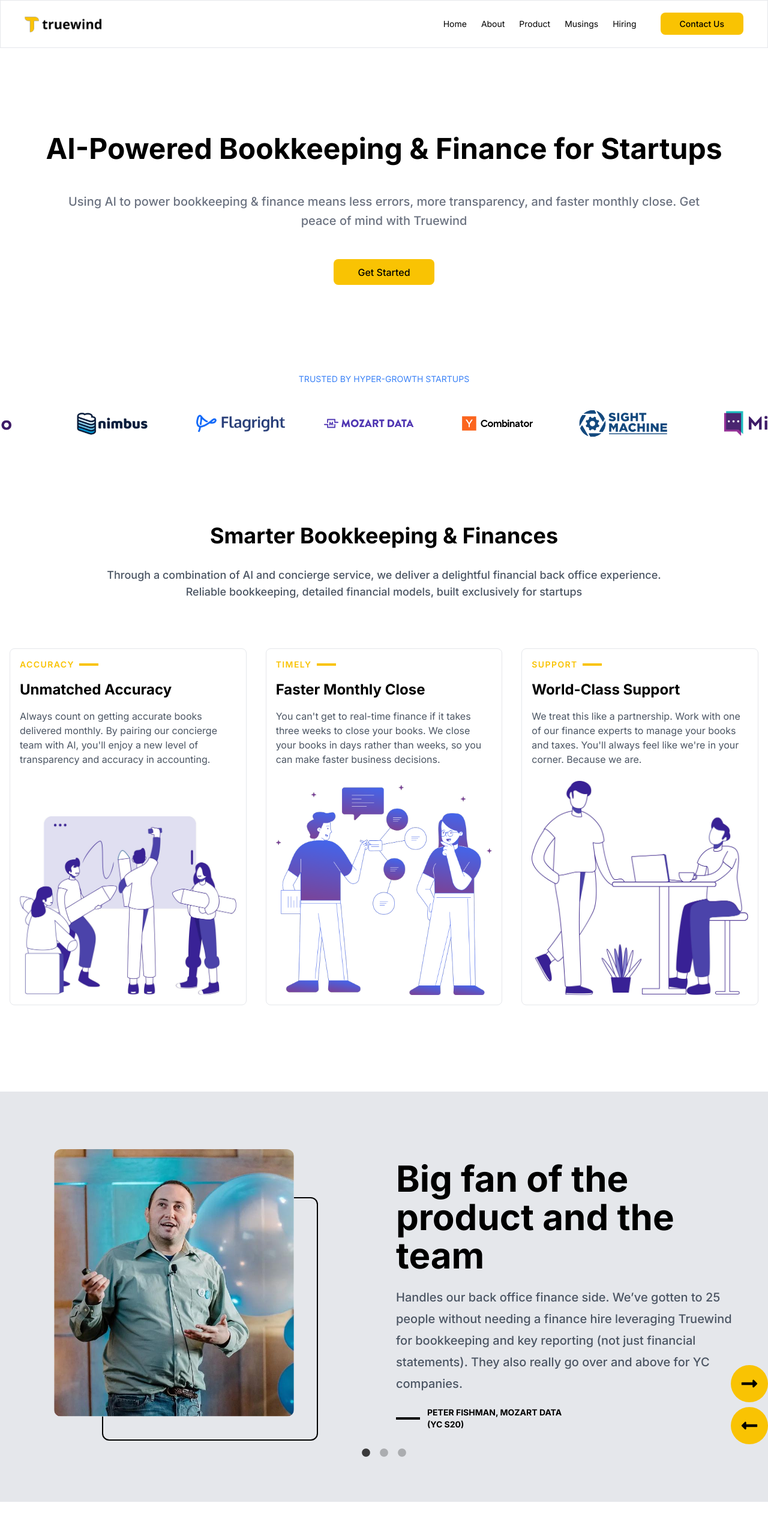
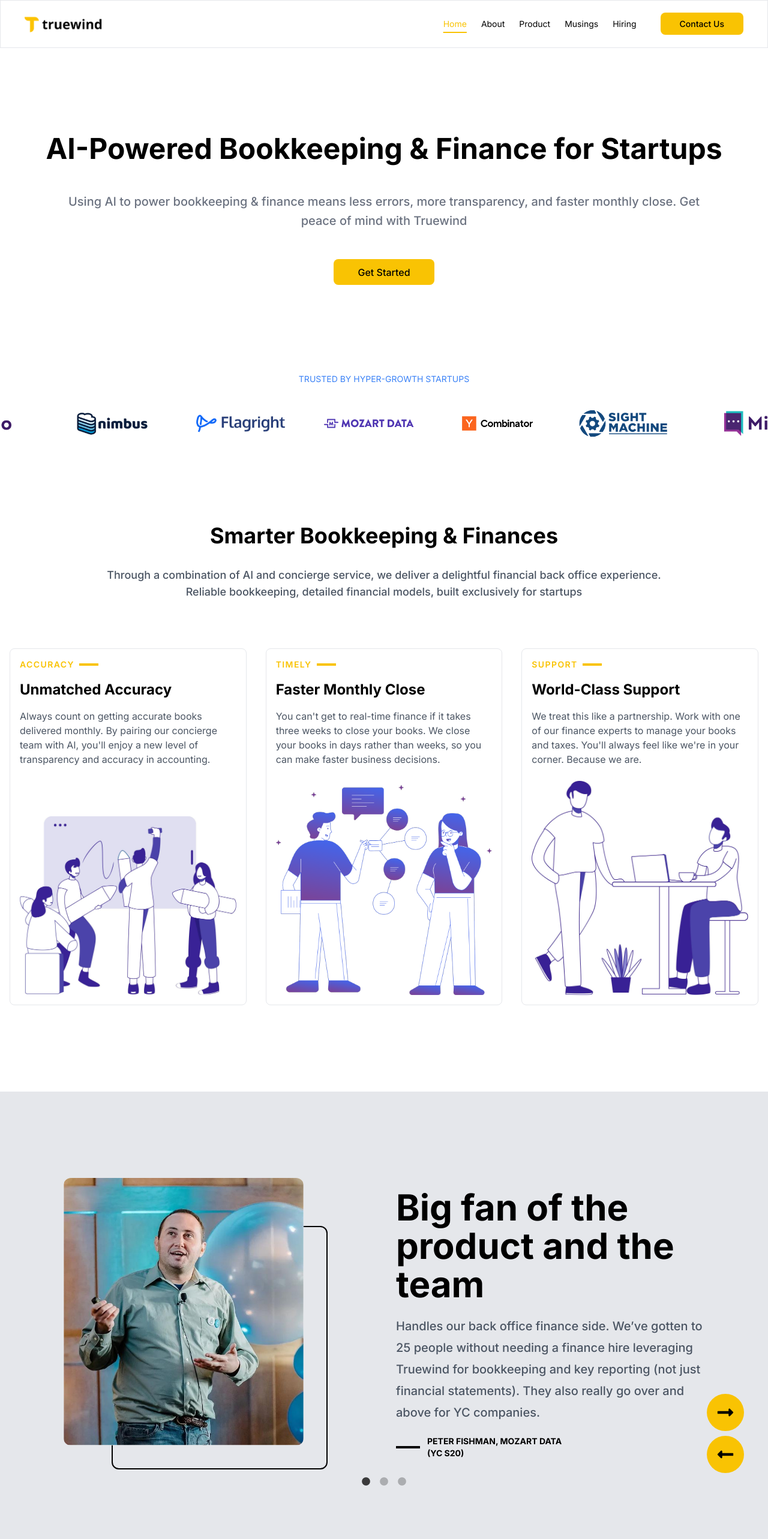
Before and after one commit to hqasmei/web-app-clones, a Next.js app: page /truewind in a window 1280 px wide. Shown: the top 2566 px of the page at 60% size. Built offline with nearby package versions, Linux system fonts and the light colour scheme.

Commit message:
Made carousal responsive, made header sticky, switched logo from svg back to png update footer.

```diff
--- a/src/components/slayerai/coming-soon.tsx
+++ b/src/components/slayerai/coming-soon.tsx
@@ -1,7 +1,7 @@
 import React from "react";
 import Link from "next/link";
 import Image from "next/image";
-import ComingSoonBg from "../../../public/slayerai/coming-soon.svg";
+import ComingSoonBg from "@/public/slayerai/coming-soon.svg";
 
 const ComingSoon = () => {
   return (
--- a/src/components/slayerai/header.tsx
+++ b/src/components/slayerai/header.tsx
@@ -3,7 +3,7 @@
 import React, { useState } from "react";
 import Link from "next/link";
 import Image from "next/image";
-import Logo from "../../../public/slayerai/logo.svg";
+import Logo from "@/public/slayerai/logo.svg";
 
 import { useScrollPosition } from "@/hooks/useScrollPosition";
 
--- a/src/components/truewind/featured.tsx
+++ b/src/components/truewind/featured.tsx
@@ -10,7 +10,7 @@ const Featured = () => {
     <div className="flex flex-col items-center justify-center space-y-56 py-52">
       <div className="flex flex-col items-center space-y-6">
         <span className="font-semibold tracking-widest"> FEATURED BY</span>
-        <div className="flex flex-row space-x-6">
+        <div className="flex flex-col space-y-5 md:flex-row md:space-x-6">
           <Image src={Featured1} alt="" width={250} height={150} />
           <Image src={Featured2} alt="" width={250} height={150} />
           <Image src={Featured3} alt="" width={250} height={150} />
--- a/src/components/truewind/footer.tsx
+++ b/src/components/truewind/footer.tsx
@@ -1,7 +1,96 @@
-import React from 'react'
+"use client"
+import React from "react";
 
-const Footer = () => {
-  return <footer className="bg-[#ECF0F2] h-80"></footer>;
-}
+import Link from "next/link";
+import Image from "next/image";
+
+import Logo from "@/public/truewind/logo.png";
+import { navItems } from "@/utils/constants";
+import { IoLogoLinkedin, IoLogoTwitter } from "react-icons/io";
+
+import { usePathname } from "next/navigation";
+
+const Footer = () =>
+{
+  const pathname = usePathname();
+  return (
+    <footer className="bg-[#ECF0F2]">
+      <div className="mx-auto px-10 md:max-w-7xl">
+        <div className="flex flex-row justify-between pb-24 pt-36">
+          <div>
+            <Image src={Logo} alt="" width={130} height={130} />
+          </div>
+          <div className="flex flex-col space-y-3 text-sm md:pr-24">
+            <span className="font-bold tracking-widest">TRUEWIND</span>
+            {navItems.map((item, idx) => (
+              <Link
+                key={idx}
+                href={item.path}
+                className={
+                  pathname == item.path
+                    ? "duration-400 text-[#F9C303] transition hover:text-[#F9C303]"
+                    : "duration-400 transition hover:text-[#F9C303]"
+                }
+              >
+                {item.name}
+              </Link>
+            ))}
+          </div>
+        </div>
+        <div className="flex flex-row justify-between pb-10 text-sm">
+          <div className="flex flex-row items-center justify-center space-x-2">
+            <Link href="" className="group">
+              <div className="relative pb-2 pr-2">
+                <div className="duration-400 absolute inset-0 left-1 top-1 z-0 rounded-full border-2 border-black transition group-hover:border-[#F9C303]" />
+                <div className="relative rounded-full bg-[#F9C303]  p-2">
+                  <IoLogoLinkedin size={20} />
+                </div>
+              </div>
+            </Link>
+
+            <Link href="" className="group">
+              <div className="relative pb-2 pr-2">
+                <div className="duration-400 absolute inset-0 left-1 top-1 z-0 rounded-full border-2 border-black transition group-hover:border-[#F9C303]" />
+                <div className="relative rounded-full bg-[#F9C303]  p-2">
+                  <IoLogoTwitter size={20} />
+                </div>
+              </div>
+            </Link>
+          </div>
+          <div className="flex flex-row items-center justify-center space-x-1">
+            <Link
+              href=""
+              className="duration-400 transition hover:text-[#F9C303]"
+            >
+              Terms of Service
+            </Link>
+            <span>|</span>
+            <Link
+              href=""
+              className="duration-400 transition hover:text-[#F9C303]"
+            >
+              Privacy Policy
+            </Link>
+          </div>
+          <div className="flex flex-row items-center justify-center space-x-1">
+            <Link
+              href=""
+              className="duration-400 transition hover:text-[#F9C303]"
+            >
+              Preserve our mountains 🏔
+            </Link>
+            <span>|</span>
+            <Link
+              href=""
+              className="duration-400 transition hover:text-[#F9C303]"
+            >
+              Basketball is life 🏀
+            </Link>
+          </div>
+        </div>
+      </div>
+    </footer>
+  );
+};
 
 export default Footer;
--- a/src/components/truewind/header.tsx
+++ b/src/components/truewind/header.tsx
@@ -1,12 +1,17 @@
+"use client";
 import React from "react";
 import Link from "next/link";
 import Image from "next/image";
 
-import Logo from "../../../public/truewind/logo.svg";
+import Logo from "@/public/truewind/logo.png";
+import { navItems } from "@/utils/constants";
+
+import { usePathname } from "next/navigation";
 
 const Header = () => {
+  const pathname = usePathname();
   return (
-    <header className="flex h-20 items-center  border bg-white text-black">
+    <header className="sticky top-0 z-50 flex h-20 items-center border bg-white text-black">
       <div className="mx-auto flex w-full flex-row items-center justify-between px-10 md:max-w-7xl">
         <div>
           <Image src={Logo} alt="" width={130} height={130} />
@@ -14,11 +19,19 @@ const Header = () => {
 
         <div className="flex flex-row space-x-10 text-sm">
           <div className="flex flex-row space-x-6">
-            <Link href="/truewind">Home</Link>
-            <Link href="/truewind">About</Link>
-            <Link href="/truewind">Product</Link>
-            <Link href="/truewind">Musings</Link>
-            <Link href="/truewind">Hiring</Link>
+            {navItems.map((item, idx) => (
+              <Link
+                key={idx}
+                href={item.path}
+                className={
+                  pathname == item.path
+                    ? "text-[#F9C303] underline decoration-2 underline-offset-8"
+                    : "hover:text-[#F9C303] hover:underline hover:decoration-2 hover:underline-offset-8"
+                }
+              >
+                {item.name}
+              </Link>
+            ))}
           </div>
 
           <div>
--- a/src/components/truewind/testimonials.tsx
+++ b/src/components/truewind/testimonials.tsx
@@ -27,13 +27,13 @@ const Testimonials = () => {
   };
 
   return (
-    <section className="bg-gray-200 py-24">
-      <div className="relative mx-auto max-w-7xl">
-        <Slider {...settings} ref={sliderRef} className="relative">
+    <section className="bg-gray-200 py-36">
+      <div className="relative mx-auto px-8 md:max-w-7xl">
+        <Slider {...settings} ref={sliderRef} className="relative pb-12 md:pb-0">
           {testimonials.map((testimonial, idx) => (
             <div key={idx}>
-              <div className="flex flex-row items-center space-x-10 justify-center">
-                <div className="flex w-1/2 items-center justify-center">
+              <div className="flex flex-col items-center justify-center space-y-10 md:flex-row md:space-x-10 md:space-y-0">
+                <div className="flex items-center justify-center md:w-1/2">
                   <div className="relative pb-10 pr-10">
                     <div className="absolute inset-0 left-20 top-20 z-0 rounded-xl border-2 border-black" />
                     <Image
@@ -46,11 +46,11 @@ const Testimonials = () => {
                   </div>
                 </div>
 
-                <div className="flex w-1/2 flex-col space-y-5">
-                  <span className="text-6xl font-bold leading-[4rem]">
+                <div className="flex flex-col space-y-5 md:w-1/2">
+                  <span className="text-4xl font-bold md:text-6xl md:leading-[4rem]">
                     {testimonial.quote}
                   </span>
-                  <span className="pr-12 text-xl font-medium leading-9 text-gray-600">
+                  <span className="text-xl font-medium leading-9 text-gray-600 md:pr-12">
                     {testimonial.description}
                   </span>
                   <div className="flex flex-row items-center space-x-3">
@@ -67,7 +67,7 @@ const Testimonials = () => {
           ))}
         </Slider>
 
-        <div className="absolute bottom-0 right-0 flex flex-col space-y-2">
+        <div className="absolute -bottom-10 md:bottom-0 flex flex-row-reverse md:right-10 md:flex-col md:space-y-2 ">
           <button
             className="rounded-full bg-[#F9C303] p-4"
             onClick={handleNextSlide}
@@ -75,7 +75,7 @@ const Testimonials = () => {
             <FaLongArrowAltRight size={30} />
           </button>
           <button
-            className="rounded-full bg-[#F9C303] p-4"
+            className="mr-2 md:mr-0 rounded-full bg-[#F9C303] p-4"
             onClick={handlePrevSlide}
           >
             <FaLongArrowAltLeft size={30} />
--- a/src/utils/constants.tsx
+++ b/src/utils/constants.tsx
@@ -59,3 +59,11 @@ export const testimonials = [
     image: Testimonial3,
   },
 ];
+
+export const navItems = [
+  { name: "Home", path: "/truewind" },
+  { name: "About", path: "/truewind/about" },
+  { name: "Product", path: "/truewind/product" },
+  { name: "Musings", path: "/truewind/musings" },
+  { name: "Hiring", path: "/truewind/hiring" },
+];
```
Also changed, not shown: src/components/slayerai/hero-section.tsx (+5 -5 lines), public/truewind/logo.png (added), public/truewind/logo.svg (deleted).
